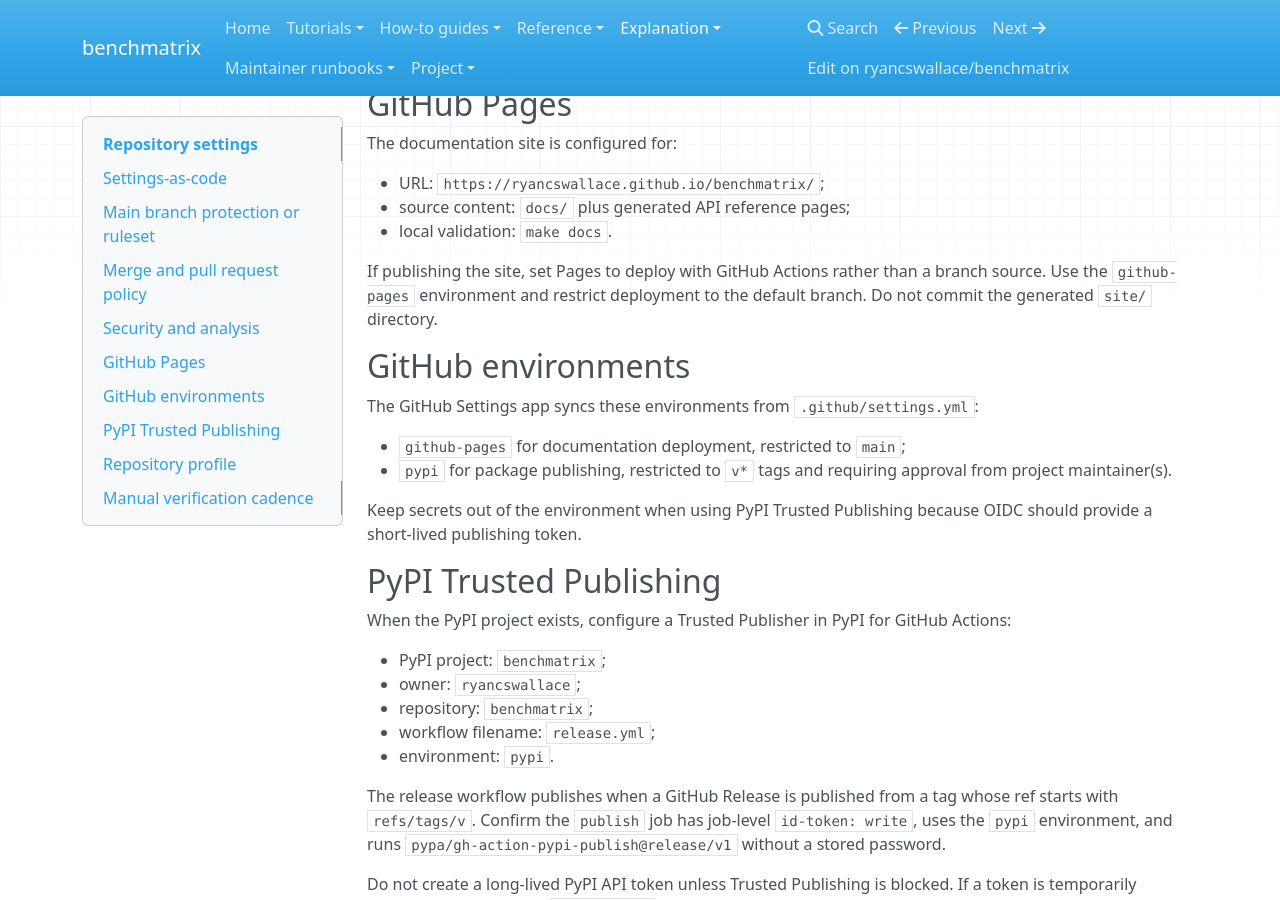
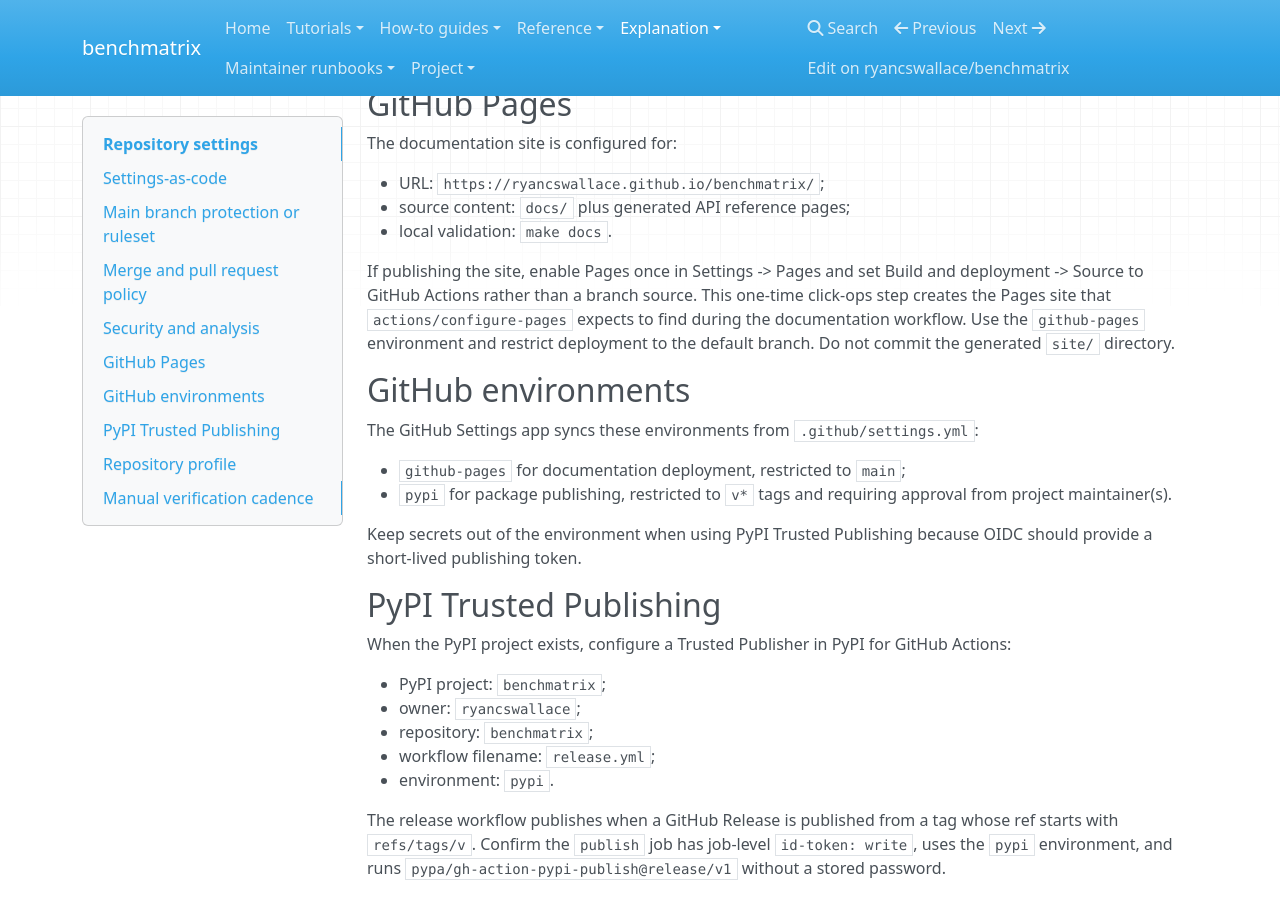
Before and after one commit to ryancswallace/benchmatrix, an MkDocs documentation site: the page built from docs/explanation/repository-settings.md, in a window 1280 px wide and 900 px high, scrolled down 1859 px. Built offline with MkDocs 1.6.1, drawn with Linux system fonts in a browser that asks for light colours; nearby versions of some CDN libraries.

Commit message:
docs: describe Pages enablement in runbook docs

```diff
--- a/docs/explanation/repository-settings.md
+++ b/docs/explanation/repository-settings.md
@@ -93,9 +93,12 @@
 * source content: `docs/` plus generated API reference pages;
 * local validation: `make docs`.
 
-If publishing the site, set Pages to deploy with GitHub Actions rather than a
-branch source. Use the `github-pages` environment and restrict deployment to the
-default branch. Do not commit the generated `site/` directory.
+If publishing the site, enable Pages once in Settings -> Pages and set Build
+and deployment -> Source to GitHub Actions rather than a branch source. This
+one-time click-ops step creates the Pages site that `actions/configure-pages`
+expects to find during the documentation workflow. Use the `github-pages`
+environment and restrict deployment to the default branch. Do not commit the
+generated `site/` directory.
 
 ## GitHub environments
 
```
Also changed, not shown: docs/runbooks/repository-setup.md (+6 -0 lines).
